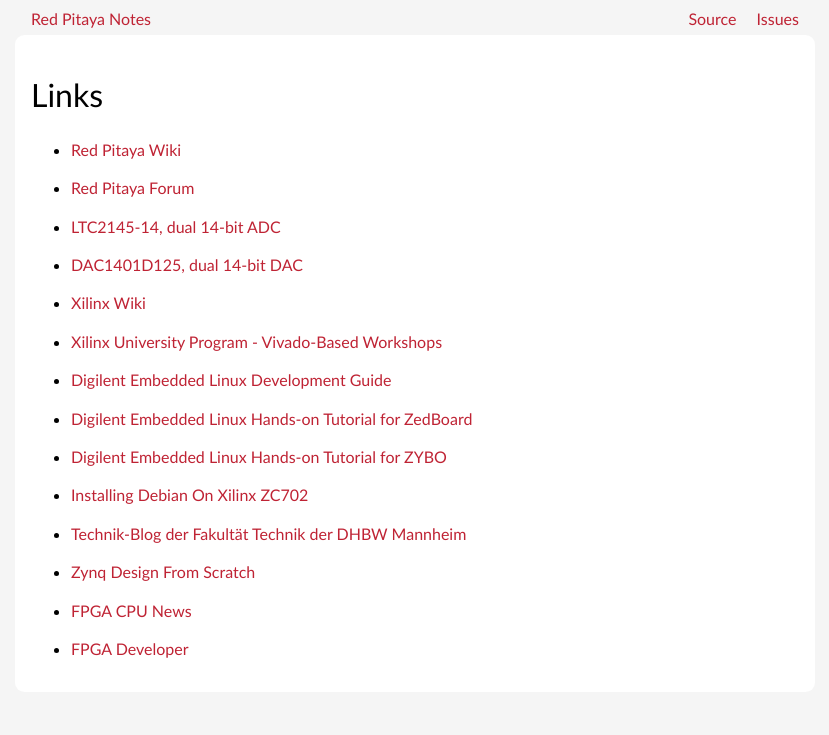
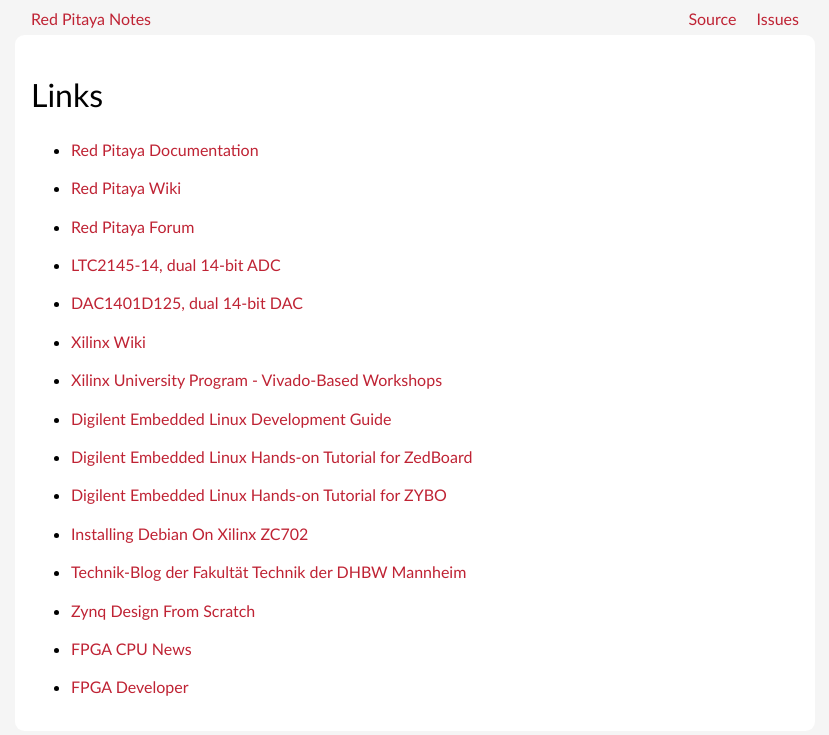
Before and after one commit to pavel-demin/red-pitaya-notes, a Jekyll site: the page built from links.md, in a window 1280 px wide. Shown: the top 735 px of the page, without its empty margins (225-1054 px from the left). Built offline with Jekyll 4.4.1, drawn with Linux system fonts in a browser that asks for light colours.

Commit message:
add link to Red Pitaya documentation

```diff
--- a/links.md
+++ b/links.md
@@ -3,6 +3,8 @@
 title: Links
 permalink: /links/
 ---
+ - [Red Pitaya Documentation](http://redpitaya.readthedocs.io)
+
  - [Red Pitaya Wiki](http://wiki.redpitaya.com)
 
  - [Red Pitaya Forum](http://forum.redpitaya.com)
```
